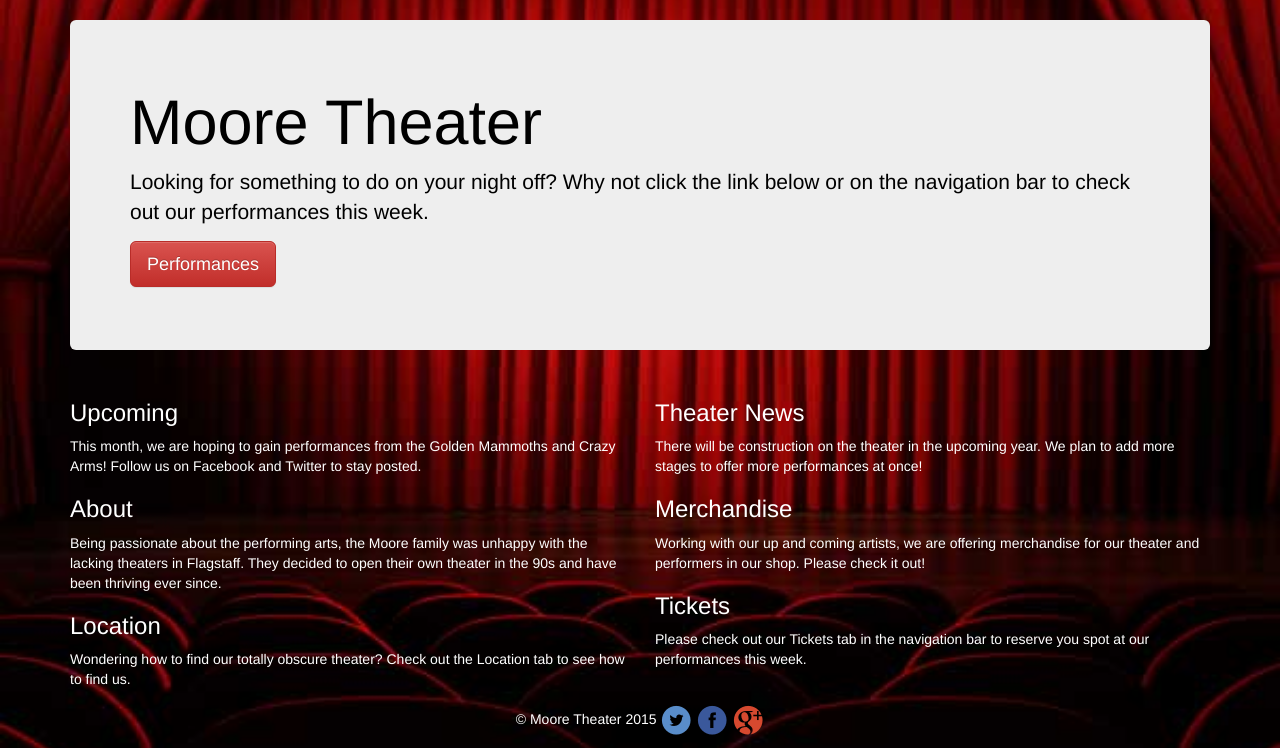
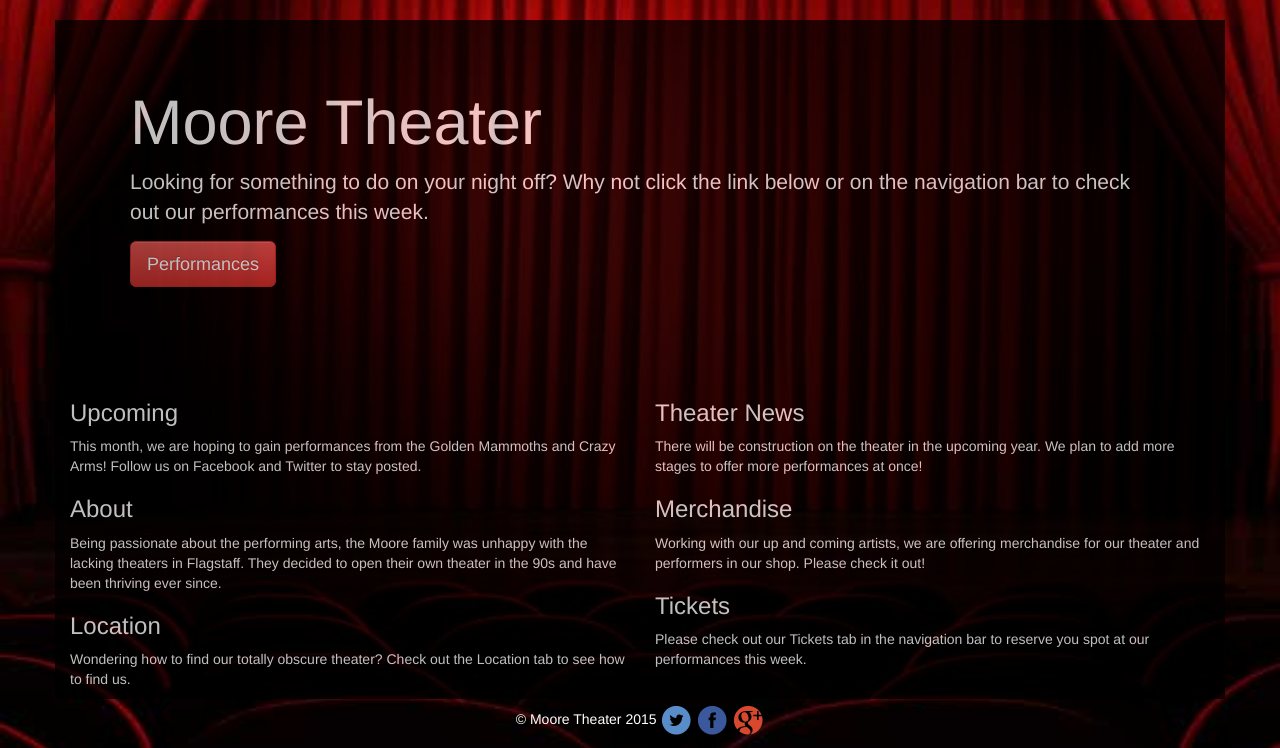
Before and after one commit to sk367/cs399_Theater, a Django app: page / in a window 1280 px wide. Shown: the part 52-800 px from the top of the page. Run offline with Django 3.2, Linux system fonts and the light colour scheme; parts of the project's set-up code (start-up, migrations or seed data) failed here and were passed over; some libraries are stand-ins or nearby versions.

Commit message:
edited css on main page

```diff
--- a/cs399_Theater/main/templates/index.html
+++ b/cs399_Theater/main/templates/index.html
@@ -5,9 +5,9 @@ Other text goes here, just checking
 {% block body %}
   <body>
 
-    <div class="container">
+    <div class="container" style="background:black; opacity:.75">
 
-      <div class="jumbotron" style= color:black>
+      <div class="jumbotron" style="background:black">
         <h1>Moore Theater</h1>
         <p class="lead">Looking for something to do on your night off? Why not click the link below or on the navigation bar to check out our performances this week.</p>
         <p><a class="btn btn-lg btn-danger" href="\performances" role="button">Performances</a></p>
```
